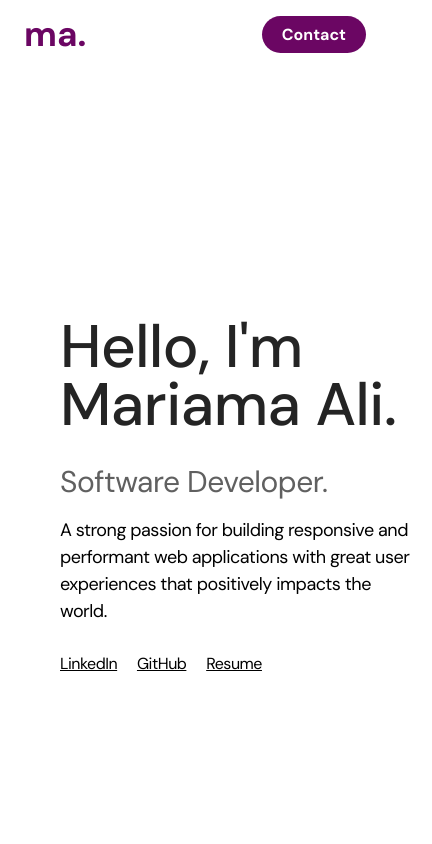
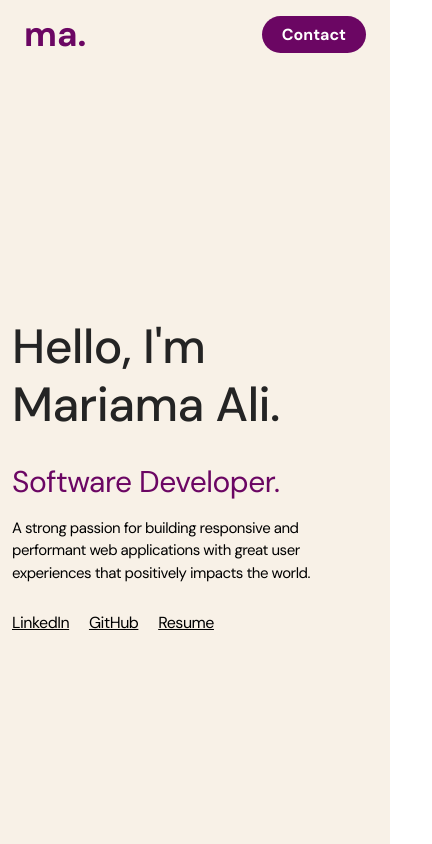
Before and after one commit to mariama-ali/mariama-ali.github.io, a plain HTML site: page index.html in a window 390 px wide. Shown: the top 844 px of the page, 432 px wide, since content can reach past the window. Drawn offline with Linux system fonts and the light colour scheme.

Commit message:
fixed errors

```diff
--- a/index.html
+++ b/index.html
@@ -40,7 +40,7 @@
     <div class="flex flex-1">
       <div class="about-me__info row bg">
           <h1 class="headerTitle about-me__info--title">Hello, I'm Mariama Ali.</h1>
-          <h2 class="subheader about-me__info--title">Software Developer.</h2>
+          <h2 class="subheader about-me__info--subtitle">Software Developer.</h2>
           <p class="about-me__info--para"> A strong passion for
               building responsive and performant web applications with great user experiences that
               positively impacts the world.</p>
--- a/style.css
+++ b/style.css
@@ -84,8 +84,8 @@ li {
   color: #cf8f17;
 }
 
-section:nth-child(even) {
-  background-color: #f8f8f8;
+section {
+  background-color: rgb(248, 241, 231);
 }
 
 .section__title {
@@ -146,8 +146,6 @@ nav {
   flex-direction: column;
   font-family: "DM Sans", sans-serif;
 }
-
-
 .about-me__info {
   margin-top: 250px;
   letter-spacing: -0.03em;
@@ -171,7 +169,7 @@ nav {
   font-style: normal;
   font-weight: normal;
   font-size: 30px;
-  color: #606060;
+  color: #6b0663;
 }
 .socials {
   margin-top: 24px;
@@ -182,6 +180,10 @@ nav {
 }
 
 .about-me__info--title {
+  margin-bottom: 16px;
+  animation: fade-up 650ms 400ms backwards;
+}
+.about-me__info--subtitle {
   margin-bottom: 16px;
   animation: fade-up 650ms 400ms backwards;
 }
@@ -443,14 +445,11 @@ footer {
     height: 68px;
   }
 
-  h1 {
-    font-size: 28px;
-  }
-  .about-me__info{
-    margin-left: 3rem;
+  .about-me__info--title{
+    font-size: 48px;
   }
   .about-me__info--para {
-    font-size: 18px;
+    font-size: 15px;
   }
 
   .language {
```
Also changed, not shown: assets/wave.svg (added).
